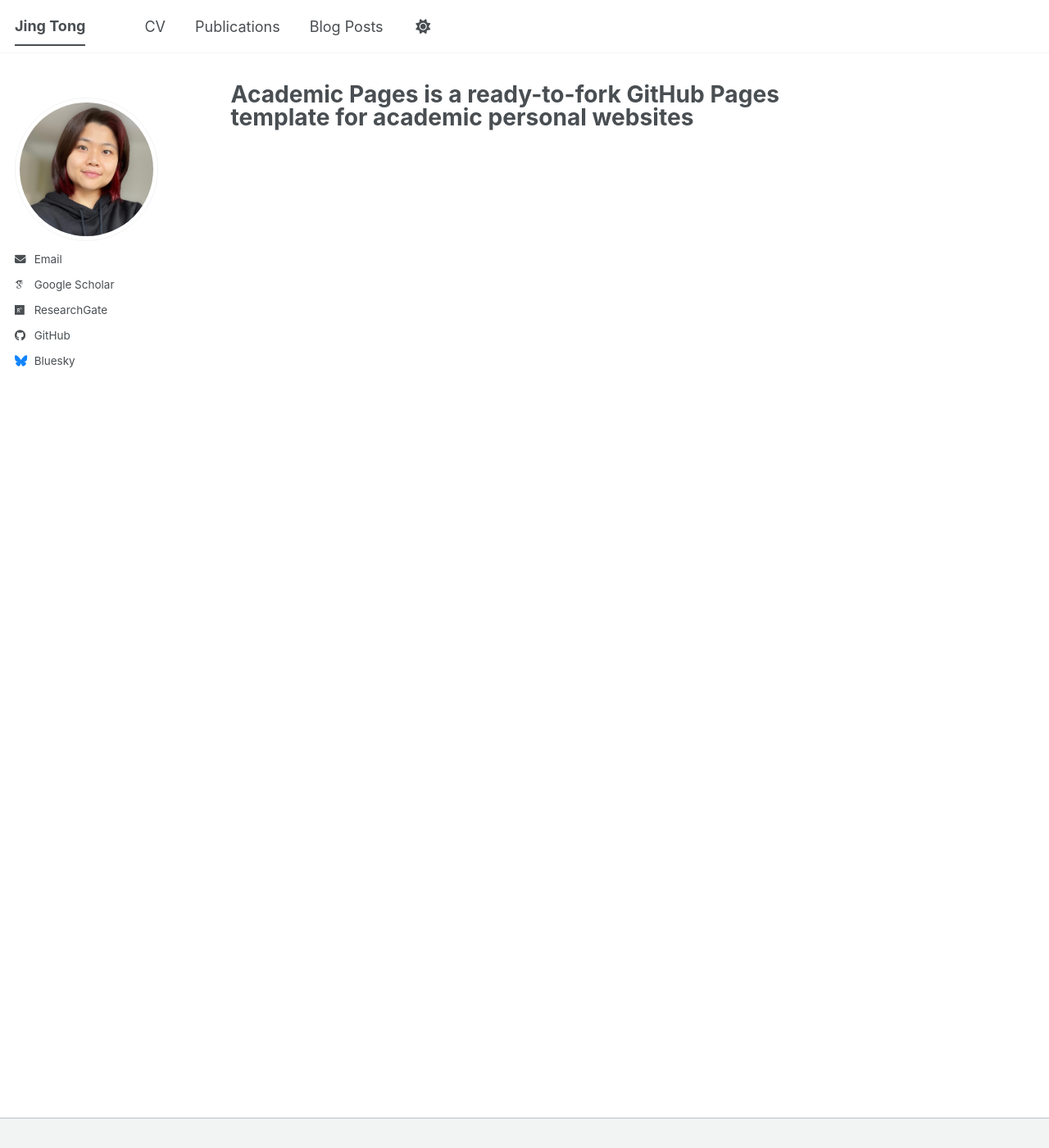
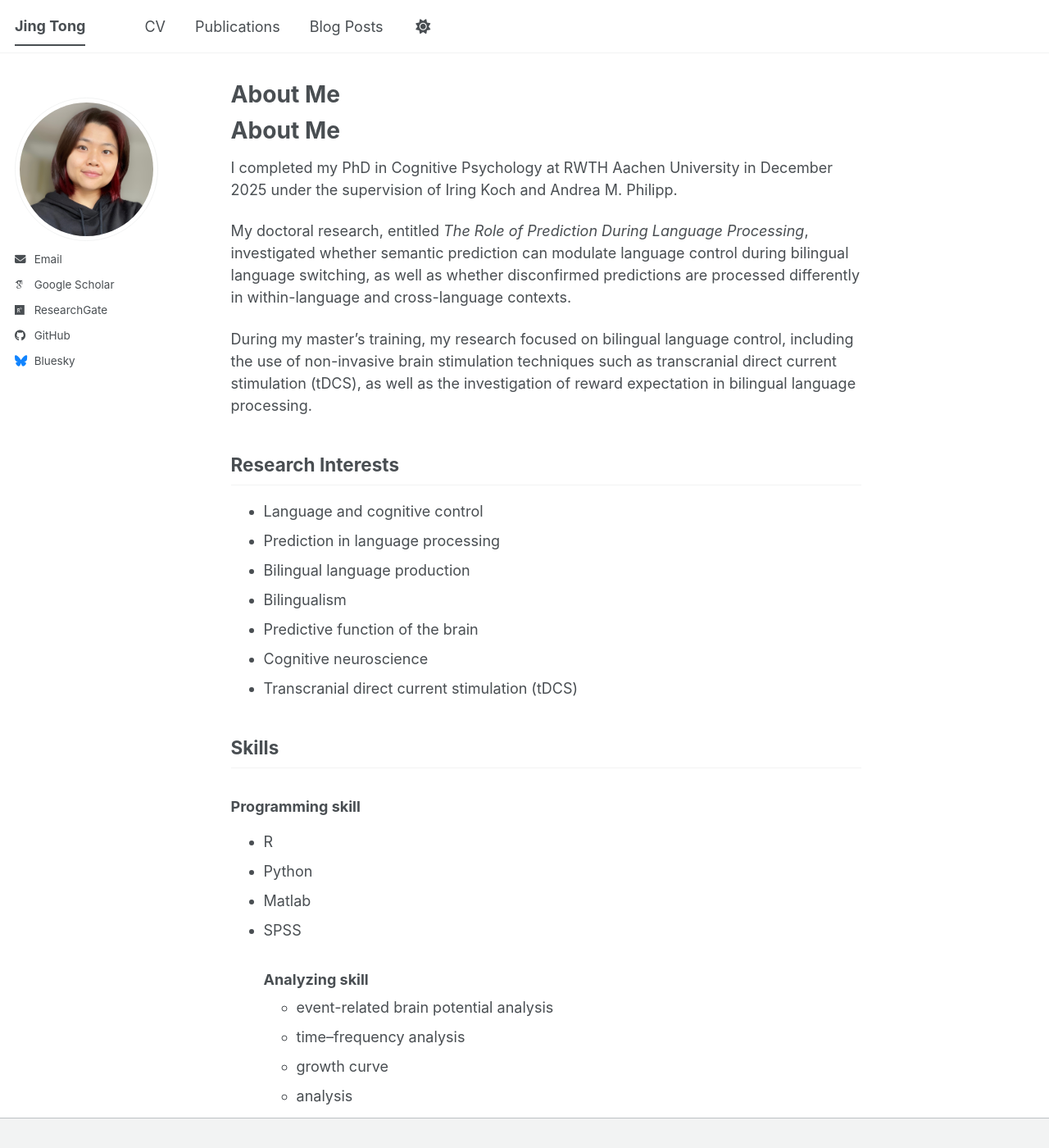
Before and after one commit to JingTong01/jingtong01.github.io, a Jekyll site: the page built from _pages/about.md, in a window 1280 px wide and 1400 px high. Shown: the whole window at 82% size. Built offline with Jekyll 4.4.1, drawn with Linux system fonts in a browser that asks for light colours; some web fonts are replaced; a script bundle is joined from its source files by our own code; library files that are not in the unit come from our copies; our own code applies the rules of GitHub Pages for plain Markdown files; some of the changed text lies outside the part shown.

Commit message:
Update about.md

```diff
--- a/_pages/about.md
+++ b/_pages/about.md
@@ -1,8 +1,40 @@
 ---
 permalink: /
-title: "Academic Pages is a ready-to-fork GitHub Pages template for academic personal websites"
 author_profile: true
 redirect_from:
   - /about/
   - /about.html
 ---
+
+# About Me
+
+I completed my PhD in Cognitive Psychology at RWTH Aachen University in December 2025 under the supervision of Iring Koch and Andrea M. Philipp.
+
+My doctoral research, entitled *The Role of Prediction During Language Processing*, investigated whether semantic prediction can modulate language control during bilingual language switching, as well as whether disconfirmed predictions are processed differently in within-language and cross-language contexts.
+
+During my master’s training, my research focused on bilingual language control, including the use of non-invasive brain stimulation techniques such as transcranial direct current stimulation (tDCS), as well as the investigation of reward expectation in bilingual language processing.
+
+## Research Interests
+
+- Language and cognitive control
+- Prediction in language processing
+- Bilingual language production
+- Bilingualism
+- Predictive function of the brain
+- Cognitive neuroscience
+- Transcranial direct current stimulation (tDCS)
+
+## Skills
+### Programming skill
+- R
+- Python
+- Matlab
+- SPSS
+
+  ### Analyzing skill
+  - event-related brain potential analysis
+  - time–frequency analysis
+  - growth curve
+  - analysis
+  - cluster‑based permutation analysis
+  - Linear mixed model, ANOVAs.
```
